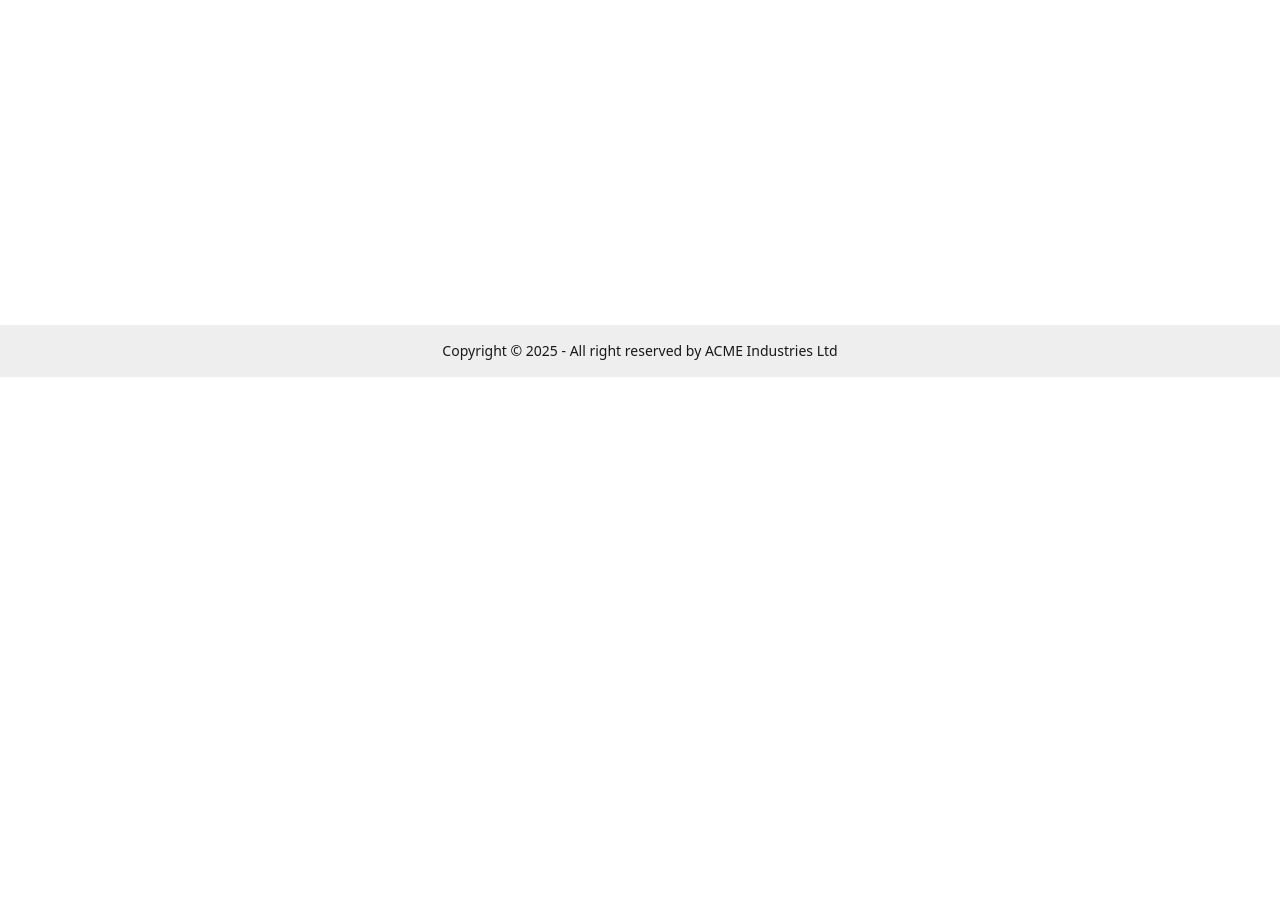
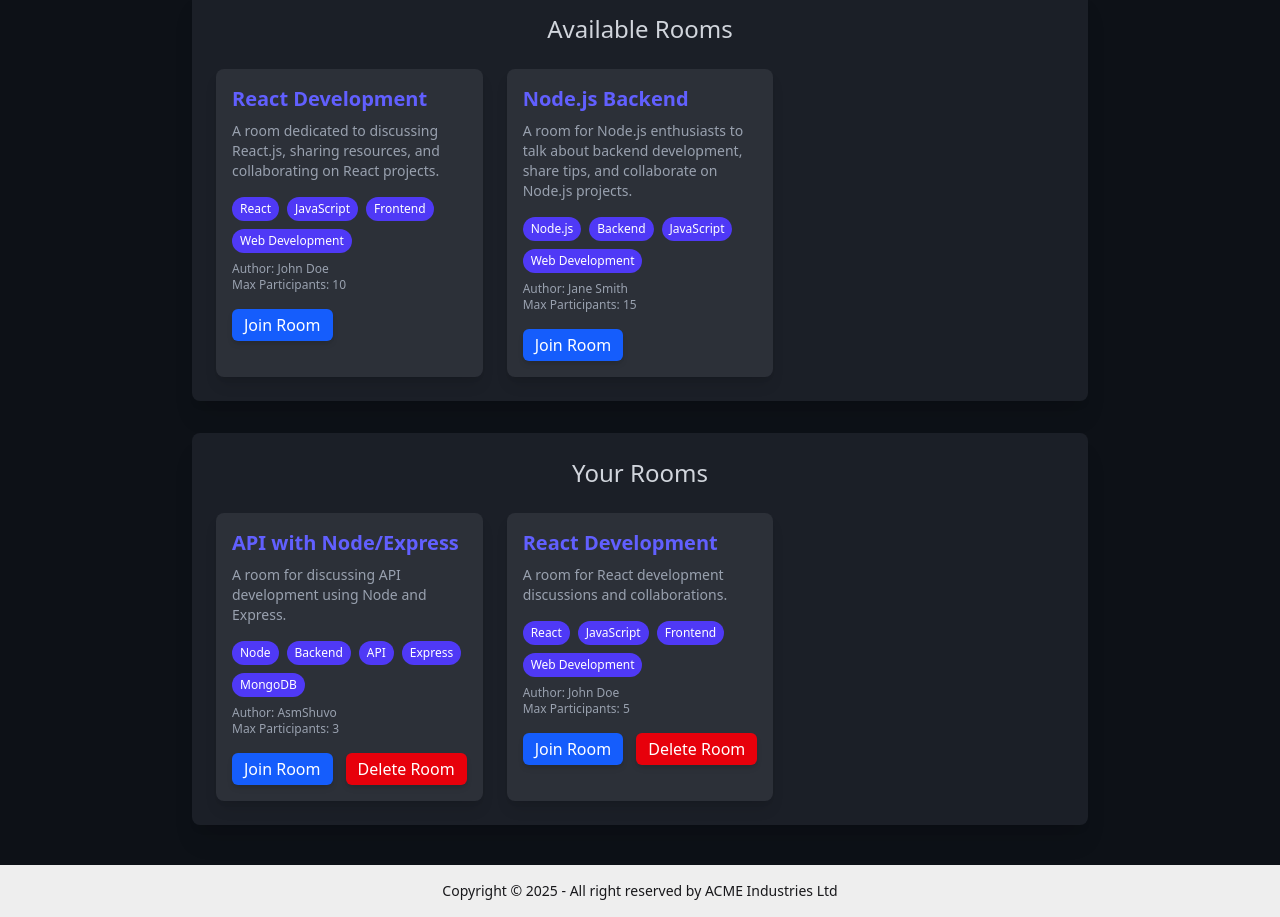
Before and after one commit to AsmShuvo/CODE-COLLAB-APP, a React (Vite) app in the folder Frontend/: page / in a window 1280 px wide. Shown: the part 540-1457 px from the top of the page. Before the commit the page ends 917 px from the top, so only its background shows below. Built offline with nearby package versions, Linux system fonts and the light colour scheme.

Commit message:
Add: HomePage

```diff
--- a/Frontend/package.json
+++ b/Frontend/package.json
@@ -11,6 +11,7 @@
   },
   "dependencies": {
     "@tailwindcss/vite": "^4.1.10",
+    "axios": "^1.10.0",
     "react": "^19.1.0",
     "react-dom": "^19.1.0",
     "react-router-dom": "^6.30.1",
--- /dev/null
+++ b/Frontend/public/myrooms.json
@@ -0,0 +1,18 @@
+[
+  {
+    "roomName": "API with Node/Express",
+    "description": "A room for discussing API development using Node and Express.",
+    "tags": ["Node", "Backend", "API", "Express", "MongoDB"],
+    "author": "AsmShuvo",
+    "maxParticipants": 3,
+    "createdAt": "2025-06-16T00:00:00Z"
+  },
+  {
+    "roomName": "React Development",
+    "description": "A room for React development discussions and collaborations.",
+    "tags": ["React", "JavaScript", "Frontend", "Web Development"],
+    "author": "John Doe",
+    "maxParticipants": 5,
+    "createdAt": "2025-06-15T00:00:00Z"
+  }
+]
--- /dev/null
+++ b/Frontend/public/rooms.json
@@ -0,0 +1,16 @@
+[
+  {
+    "roomName": "React Development",
+    "description": "A room dedicated to discussing React.js, sharing resources, and collaborating on React projects.",
+    "tags": ["React", "JavaScript", "Frontend", "Web Development"],
+    "author": "John Doe",
+    "maxParticipants": 10
+  },
+  {
+    "roomName": "Node.js Backend",
+    "description": "A room for Node.js enthusiasts to talk about backend development, share tips, and collaborate on Node.js projects.",
+    "tags": ["Node.js", "Backend", "JavaScript", "Web Development"],
+    "author": "Jane Smith",
+    "maxParticipants": 15
+  }
+]
--- a/Frontend/src/pages/Home/Home.jsx
+++ b/Frontend/src/pages/Home/Home.jsx
@@ -1,6 +1,155 @@
+import React, { useState, useEffect } from 'react';
+import axios from 'axios';
+
 const Home = () => {
+  const [rooms, setRooms] = useState([]);
+  const [myRooms, setMyRooms] = useState([]);
+  const [error, setError] = useState('');
+
+  useEffect(() => {
+    // Fetch rooms data from public/rooms.json
+    axios
+      .get('/rooms.json')
+      .then((response) => {
+        setRooms(response.data);
+      })
+      .catch((error) => {
+        setError('Error fetching room data');
+        console.error('Error fetching room data:', error);
+      });
+
+    // Fetch myrooms data from public/myrooms.json
+    axios
+      .get('/myrooms.json')
+      .then((response) => {
+        setMyRooms(response.data);
+      })
+      .catch((error) => {
+        setError('Error fetching your rooms data');
+        console.error('Error fetching your rooms data:', error);
+      });
+  }, []);
+
+  // Handle Join Room
+  const handleJoinRoom = (roomName) => {
+    alert(`Joining room: ${roomName}`);
+  };
+
+  // Handle Delete Room
+  const handleDeleteRoom = (roomName) => {
+    alert(`Deleting room: ${roomName}`);
+  };
+
   return (
-    <div className="min-h-screen">HomePage</div>
+    <div className="bg-[#0d1117] text-gray-200 min-h-screen flex justify-center py-10 items-center flex-col">
+      {/* Tech Stack Section */}
+      <div className="bg-[#1a1f27] p-6 rounded-lg shadow-xl w-full max-w-4xl mb-10">
+        <h2 className="text-2xl font-semibold mb-6 text-center text-gray-200">Select Your Technologies</h2>
+        <div className="grid grid-cols-2 sm:grid-cols-3 lg:grid-cols-4 gap-6">
+          {['HTML', 'CSS', 'JavaScript', 'React', 'Next.js', 'Node.js', 'Express', 'MongoDB', 'MySQL', 'Tailwind CSS', 'Bootstrap', 'Python', 'Java'].map((tech, index) => (
+            <label key={index} className="flex items-center space-x-2 text-gray-200">
+              <input type="checkbox" className="form-checkbox text-indigo-600" />
+              <span>{tech}</span>
+            </label>
+          ))}
+        </div>
+      </div>
+
+      {/* Create Room Button Section */}
+      <div className="mt-8">
+        <button className="bg-indigo-600 text-white py-3 px-6 rounded-md shadow-xl hover:bg-indigo-700 focus:outline-none transition duration-300">
+          Create Room
+        </button>
+      </div>
+
+      {/* Rooms Section */}
+      <div className="mt-8 p-6 bg-[#1b1f27] rounded-lg shadow-xl w-full max-w-4xl">
+        <h2 className="text-2xl text-center text-gray-300 mb-6">Available Rooms</h2>
+        <div className="grid grid-cols-1 sm:grid-cols-2 lg:grid-cols-3 gap-6">
+          {rooms.length === 0 ? (
+            <div className="text-center text-gray-500">
+              No rooms available yet. Create a room above to get started.
+            </div>
+          ) : (
+            rooms.map((room, index) => (
+              <div
+                key={index}
+                className="bg-[#2c3038] p-4 rounded-lg shadow-lg hover:bg-[#353b44] transition duration-300"
+              >
+                <h3 className="text-xl font-semibold text-indigo-500">{room.roomName}</h3>
+                <p className="text-sm text-gray-400 mt-2">{room.description}</p>
+                <div className="mt-4 flex flex-wrap gap-2">
+                  {room.tags.map((tag, index) => (
+                    <span key={index} className="bg-indigo-600 text-white text-xs px-2 py-1 rounded-full">
+                      {tag}
+                    </span>
+                  ))}
+                </div>
+                <div className="mt-2 text-xs text-gray-400">
+                  <p>Author: {room.author}</p>
+                  <p>Max Participants: {room.maxParticipants}</p>
+                </div>
+                <div className="mt-4">
+                  <button
+                    className="bg-blue-600 text-white py-1 px-3 rounded-md shadow-md hover:bg-blue-700"
+                    onClick={() => handleJoinRoom(room.roomName)}
+                  >
+                    Join Room
+                  </button>
+                </div>
+              </div>
+            ))
+          )}
+        </div>
+      </div>
+
+      {/* Your Rooms Section */}
+      <div className="mt-8 p-6 bg-[#1b1f27] rounded-lg shadow-xl w-full max-w-4xl">
+        <h2 className="text-2xl text-center text-gray-300 mb-6">Your Rooms</h2>
+        <div className="grid grid-cols-1 sm:grid-cols-2 lg:grid-cols-3 gap-6">
+          {myRooms.length === 0 ? (
+            <div className="text-center text-gray-500">
+              You don't have any rooms yet. Create one to get started.
+            </div>
+          ) : (
+            myRooms.map((room, index) => (
+              <div
+                key={index}
+                className="bg-[#2c3038] p-4 rounded-lg shadow-lg hover:bg-[#353b44] transition duration-300"
+              >
+                <h3 className="text-xl font-semibold text-indigo-500">{room.roomName}</h3>
+                <p className="text-sm text-gray-400 mt-2">{room.description}</p>
+                <div className="mt-4 flex flex-wrap gap-2">
+                  {room.tags.map((tag, index) => (
+                    <span key={index} className="bg-indigo-600 text-white text-xs px-2 py-1 rounded-full">
+                      {tag}
+                    </span>
+                  ))}
+                </div>
+                <div className="mt-2 text-xs text-gray-400">
+                  <p>Author: {room.author}</p>
+                  <p>Max Participants: {room.maxParticipants}</p>
+                </div>
+                <div className="mt-4 flex justify-between">
+                  <button
+                    className="bg-blue-600 text-white py-1 px-3 rounded-md shadow-md hover:bg-blue-700"
+                    onClick={() => handleJoinRoom(room.roomName)}
+                  >
+                    Join Room
+                  </button>
+                  <button
+                    className="bg-red-600 text-white py-1 px-3 rounded-md shadow-md hover:bg-red-700"
+                    onClick={() => handleDeleteRoom(room.roomName)}
+                  >
+                    Delete Room
+                  </button>
+                </div>
+              </div>
+            ))
+          )}
+        </div>
+      </div>
+    </div>
   );
 };
 
```
